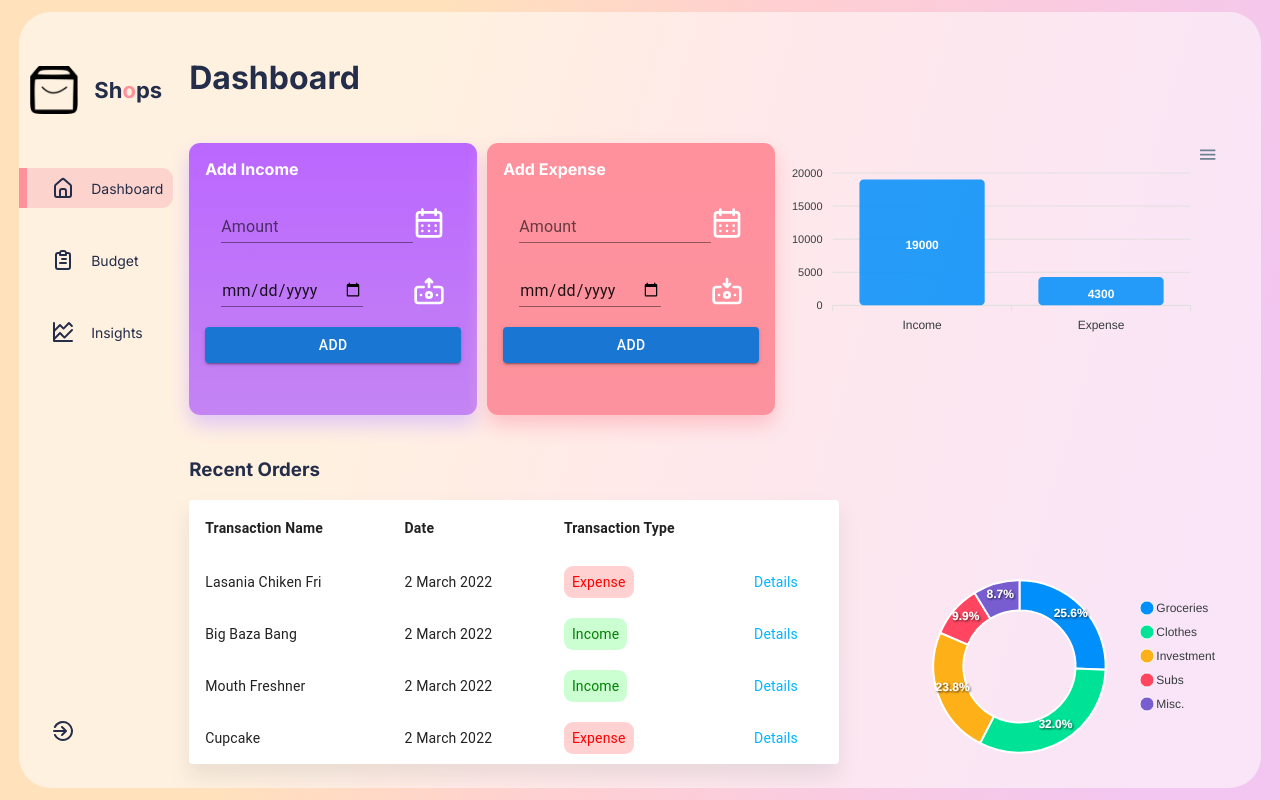
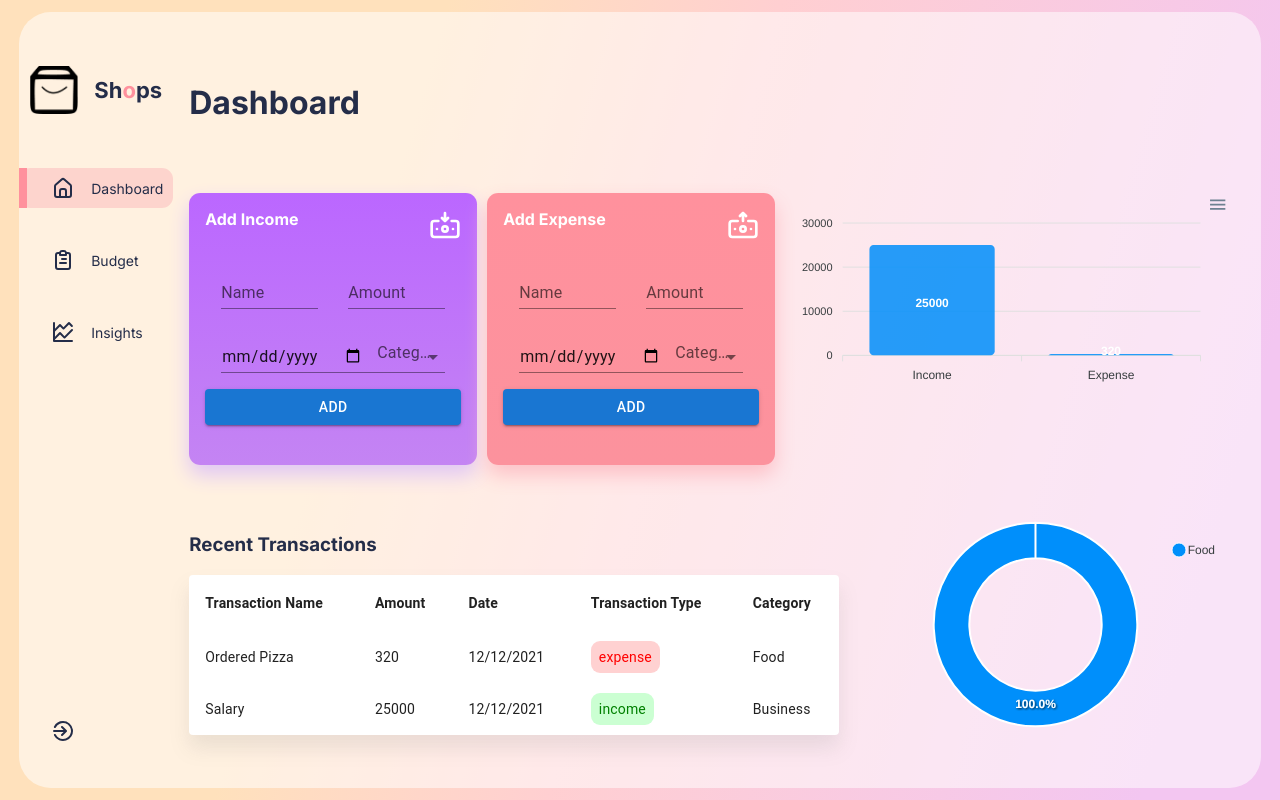
Before and after one commit to sinhadityaforever/github-autopilot, a React (Create React App) app: page / in a window 1280 px wide. Built offline with nearby package versions, Linux system fonts and the light colour scheme.

Commit message:
Dashboard-Fetching all data from one place

```diff
--- a/package.json
+++ b/package.json
@@ -11,6 +11,7 @@
     "@testing-library/react": "^12.0.0",
     "@testing-library/user-event": "^13.2.1",
     "apexcharts": "^3.35.0",
+    "date-fns": "^2.30.0",
     "framer-motion": "^6.2.9",
     "react": "^18.0.0",
     "react-apexcharts": "^1.4.0",
--- a/src/Data/Data.js
+++ b/src/Data/Data.js
@@ -9,6 +9,7 @@ import {
 	UilMoneyInsert,
 	UilMoneyWithdraw
 } from '@iconscout/react-unicons';
+import { format } from 'date-fns';
 
 // Analytics Cards imports
 import { UilUsdSquare, UilMoneyWithdrawal } from '@iconscout/react-unicons';
@@ -103,7 +104,7 @@ export const expenseCardData = [
 			backGround: 'linear-gradient(180deg, #bb67ff 0%, #c484f3 100%)',
 			boxShadow: '0px 10px 20px 0px #e0c6f5'
 		},
-		png: UilMoneyInsert
+		png: UilMoneyWithdraw
 	},
 	{
 		title: 'Add Expense',
@@ -111,7 +112,7 @@ export const expenseCardData = [
 			backGround: 'linear-gradient(180deg, #FF919D 0%, #FC929D 100%)',
 			boxShadow: '0px 10px 20px 0px #FDC0C7'
 		},
-		png: UilMoneyWithdraw
+		png: UilMoneyInsert
 	}
 ];
 
@@ -136,3 +137,43 @@ export const UpdatesData = [
 		time: '2 hours ago'
 	}
 ];
+
+export const categories = [
+	'Food',
+	'Business',
+	'Clothes',
+	'Education',
+	'Entertainment',
+	'Health',
+	'Gifts',
+	'Investments',
+	'Other'
+];
+const categoryObj = {
+	Food: categories[0],
+	Business: categories[1],
+	Clothes: categories[2],
+	Education: categories[3],
+	Entertainment: categories[4],
+	Health: categories[5],
+	Gifts: categories[6],
+	Investments: categories[7],
+	Other: categories[8]
+};
+
+export const transactionsData = [
+	{
+		name: 'Ordered Pizza',
+		date: '12/12/2021',
+		type: 'expense',
+		category: categoryObj.Food,
+		amount: 320
+	},
+	{
+		name: 'Salary',
+		date: '12/12/2021',
+		type: 'income',
+		category: categoryObj.Business,
+		amount: 25000
+	}
+];
--- a/src/components/BudgetChart/BudgetChart.jsx
+++ /dev/null
@@ -1,40 +0,0 @@
-import React from 'react';
-import ReactApexChart from 'react-apexcharts';
-import './BudgetChart.css';
-function BudgetChart() {
-	const initializer = {
-		series: [44, 55, 41, 17, 15],
-
-		options: {
-			labels: ['Groceries', 'Clothes', 'Investment', 'Subs', 'Misc.'],
-			chart: {
-				type: 'donut'
-			},
-			responsive: [
-				{
-					// breakpoint: 480,
-					options: {
-						chart: {
-							width: 200
-						},
-						legend: {
-							position: 'bottom'
-						}
-					}
-				}
-			]
-		}
-	};
-
-	return (
-		<div className="chart">
-			<ReactApexChart
-				series={initializer.series}
-				options={initializer.options}
-				type="donut"
-			/>
-		</div>
-	);
-}
-
-export default BudgetChart;
--- /dev/null
+++ b/src/components/CategoryChart/CategoryChart.jsx
@@ -0,0 +1,63 @@
+import React from 'react';
+import ReactApexChart from 'react-apexcharts';
+import './CategoryChart.css';
+function CategoryChart({ transactionsData }) {
+	//Parsing data for graph
+	const expenseTransactions = transactionsData.filter(
+		(transaction) => transaction.type === 'expense'
+	);
+	const expenseCategories = [
+		...new Set(expenseTransactions.map((transaction) => transaction.category))
+	];
+	const expenseAmountSums = expenseCategories.map((category) => {
+		const categoryTransactions = expenseTransactions.filter(
+			(transaction) => transaction.category === category
+		);
+		const categoryAmountSum = categoryTransactions.reduce(
+			(sum, transaction) => sum + transaction.amount,
+			0
+		);
+		return categoryAmountSum;
+	});
+	//Parsing ends
+
+	const initializer = {
+		series: expenseAmountSums,
+
+		options: {
+			labels: expenseCategories,
+			chart: {
+				type: 'donut'
+			},
+			responsive: [
+				{
+					// breakpoint: 480,
+					options: {
+						chart: {
+							width: 200
+						},
+						legend: {
+							position: 'bottom'
+						}
+					}
+				}
+			]
+		}
+	};
+
+	return (
+		<div className="chart">
+			{transactionsData && expenseAmountSums && expenseCategories ? (
+				<ReactApexChart
+					series={initializer.series}
+					options={initializer.options}
+					type="donut"
+				/>
+			) : (
+				<span>No data to show Chart</span>
+			)}
+		</div>
+	);
+}
+
+export default CategoryChart;
--- a/src/components/ExpenseCard/ExpenseCard.css
+++ b/src/components/ExpenseCard/ExpenseCard.css
@@ -8,7 +8,6 @@
 	color: white;
 	padding: 1rem;
 	position: relative;
-	/* cursor: pointer; */
 	width: 20vw;
 }
 .CompactCard:hover {
@@ -22,7 +21,11 @@
 .topDiv {
 	display: flex;
 	flex-direction: row;
-	justify-content: flex-end;
+	justify-content: space-between;
+	width: 100%;
+}
+.topIcon {
+	align-self: flex-end;
 }
 
 .detail {
@@ -32,19 +35,39 @@
 	align-self: flex-end;
 }
 
-.amount {
-	background: transparent;
-	box-shadow: none;
-}
-
-.input {
+.topInput {
 	padding: 1rem;
 	display: flex;
 	flex-direction: row;
 	justify-content: space-between;
 }
 
+.expense-name {
+	flex: 1;
+	align-self: flex-end;
+}
+
+.amount {
+	flex: 1;
+	padding-left: 30px;
+	align-self: center-flex;
+}
+
+.bottomInput {
+	padding: 1rem;
+	padding-top: 0;
+	display: flex;
+	flex-direction: row;
+	justify-content: space-between;
+}
+
+.category {
+	flex: 0.7;
+	align-self: center-flex;
+}
+
 .date {
+	flex: 1;
 	align-self: flex-end;
 }
 /* radial bar */
--- a/src/components/ExpenseCard/ExpenseCard.jsx
+++ b/src/components/ExpenseCard/ExpenseCard.jsx
@@ -1,13 +1,14 @@
-import React, { useState } from 'react';
+import React from 'react';
 import './ExpenseCard.css';
-import { CircularProgressbar } from 'react-circular-progressbar';
-import 'react-circular-progressbar/dist/styles.css';
 import { motion, AnimateSharedLayout } from 'framer-motion';
-import { UilTimes } from '@iconscout/react-unicons';
-import Chart from 'react-apexcharts';
-import { TextField, Typography, Button, Input } from '@mui/material';
-import { UilCalendarAlt } from '@iconscout/react-unicons';
-import DatePicker from 'react-date-picker';
+import {
+	TextField,
+	Button,
+	Select,
+	MenuItem,
+	InputLabel,
+	FormControl
+} from '@mui/material';
 
 // parent Card
 
@@ -40,8 +41,14 @@ function CompactCard({ param }) {
 				<div className="title">
 					<span>{param.title}</span>
 				</div>
+				<div className="topIcon">
+					<Png size="2rem" />
+				</div>
 			</div>
-			<div className="input">
+			<div className="topInput">
+				<div className="expense-name">
+					<TextField label="Name" variant="standard"></TextField>
+				</div>
 				<div className="amount">
 					<TextField
 						variant="standard"
@@ -56,12 +63,9 @@ function CompactCard({ param }) {
 						}}
 					/>
 				</div>
+			</div>
+			<div className="bottomInput">
 				<div className="date">
-					<UilCalendarAlt size="2rem" />
-				</div>
-			</div>
-			<div className="input">
-				<div className="amount">
 					<TextField
 						variant="standard"
 						type="date"
@@ -74,8 +78,23 @@ function CompactCard({ param }) {
 						}}
 					/>
 				</div>
-				<div className="date">
-					<Png size="2rem" />
+				<div className="category">
+					<FormControl fullWidth>
+						<InputLabel id="category">Category</InputLabel>
+						<Select
+							required
+							variant="standard"
+							labelId="category"
+							label="Category"
+						>
+							{/* <MenuItem value={'groceries'}>Groceries</MenuItem>
+							<MenuItem value={'clothes'}>Clothes</MenuItem>
+							<MenuItem value={'investments'}>Investment</MenuItem> */}
+							{param.categories.map((category) => {
+								return <MenuItem value={category}>{category}</MenuItem>;
+							})}
+						</Select>
+					</FormControl>
 				</div>
 			</div>
 			<Button className="add-button" variant="contained">
--- a/src/components/ExpenseCards/ExpenseCards.jsx
+++ b/src/components/ExpenseCards/ExpenseCards.jsx
@@ -1,6 +1,6 @@
 import React from 'react';
 import './ExpenseCards.css';
-import { expenseCardData } from '../../Data/Data';
+import { categories, expenseCardData } from '../../Data/Data';
 
 import Card from '../Card/Card';
 import ExpenseCard from '../ExpenseCard/ExpenseCard';
@@ -11,7 +11,12 @@ const ExpenseCards = () => {
 			{expenseCardData.map((card, id) => {
 				return (
 					<div className="parentContainer" key={id}>
-						<ExpenseCard title={card.title} color={card.color} png={card.png} />
+						<ExpenseCard
+							categories={categories}
+							title={card.title}
+							color={card.color}
+							png={card.png}
+						/>
 					</div>
 				);
 			})}
--- a/src/components/ExpenseChart/ExpenseChart.jsx
+++ b/src/components/ExpenseChart/ExpenseChart.jsx
@@ -1,10 +1,24 @@
 import React from 'react';
 import ReactApexChart from 'react-apexcharts';
-function ExpenseChart() {
+function ExpenseChart({ transactionsData }) {
+	var expense = 0;
+	var income = 0;
+
+	const getData = () => {
+		transactionsData.forEach((item) => {
+			if (item.type === 'expense') {
+				expense += item.amount;
+			} else {
+				income += item.amount;
+			}
+		});
+	};
+	getData();
+
 	const initializer = {
 		series: [
 			{
-				data: [19000, 4300]
+				data: [income, expense]
 			}
 		],
 		options: {
--- a/src/components/Table/Table.jsx
+++ b/src/components/Table/Table.jsx
@@ -8,41 +8,25 @@ import TableRow from '@mui/material/TableRow';
 import Paper from '@mui/material/Paper';
 import './Table.css';
 
-function createData(name, date, type) {
-	return { name, date, type };
-}
-
-const rows = [
-	createData('Lasania Chiken Fri', '2 March 2022', 'Expense'),
-	createData('Big Baza Bang ', '2 March 2022', 'Income'),
-	createData('Mouth Freshner', '2 March 2022', 'Income'),
-	createData('Cupcake', '2 March 2022', 'Expense')
-];
-
 const makeStyle = (type) => {
-	if (type === 'Income') {
+	if (type === 'income') {
 		return {
 			background: 'rgb(145 254 159 / 47%)',
 			color: 'green'
 		};
-	} else if (type === 'Expense') {
+	} else if (type === 'expense') {
 		return {
 			background: '#ffadad8f',
 			color: 'red'
 		};
 	}
-	// else {
-	// 	return {
-	// 		background: '#59bfff',
-	// 		color: 'white'
-	// 	};
-	// }
 };
 
-export default function BasicTable() {
+export default function BasicTable({ rows }) {
 	return (
 		<div className="Table">
-			<h3>Recent Orders</h3>
+			<h3>Recent Transactions</h3>
+			{rows && rows.length > 0 ? (
 				<TableContainer
 					component={Paper}
 					style={{ boxShadow: '0px 13px 20px 0px #80808029' }}
@@ -51,10 +35,10 @@ export default function BasicTable() {
 						<TableHead>
 							<TableRow>
 								<TableCell>Transaction Name</TableCell>
-							{/* <TableCell align="left">Tracking ID</TableCell> */}
+								<TableCell>Amount</TableCell>
 								<TableCell align="left">Date</TableCell>
 								<TableCell align="left">Transaction Type</TableCell>
-							<TableCell align="left"></TableCell>
+								<TableCell align="left">Category</TableCell>
 							</TableRow>
 						</TableHead>
 						<TableBody style={{ color: 'white' }}>
@@ -66,21 +50,22 @@ export default function BasicTable() {
 									<TableCell component="th" scope="row">
 										{row.name}
 									</TableCell>
-								{/* <TableCell align="left">{row.trackingId}</TableCell> */}
+									<TableCell align="left">{row.amount}</TableCell>
 									<TableCell align="left">{row.date}</TableCell>
 									<TableCell align="left">
 										<span className="status" style={makeStyle(row.type)}>
 											{row.type}
 										</span>
 									</TableCell>
-								<TableCell align="left" className="Details">
-									Details
-								</TableCell>
+									<TableCell align="left">{row.category}</TableCell>
 								</TableRow>
 							))}
 						</TableBody>
 					</Table>
 				</TableContainer>
+			) : (
+				<span>No Records Found</span>
+			)}
 		</div>
 	);
 }
--- a/src/pages/Dashboard/Dashboard.jsx
+++ b/src/pages/Dashboard/Dashboard.jsx
@@ -2,20 +2,21 @@ import React from 'react';
 import Table from '../../components/Table/Table';
 import './Dashboard.css';
 import ExpenseCards from '../../components/ExpenseCards/ExpenseCards';
-import BudgetChart from '../../components/BudgetChart/BudgetChart';
+import CategoryChart from '../../components/CategoryChart/CategoryChart';
 import ExpenseChart from '../../components/ExpenseChart/ExpenseChart';
+import { transactionsData } from '../../Data/Data';
 const Dashboard = () => {
 	return (
 		<div className="Dashboard">
 			<h1>Dashboard</h1>
 			<div className="topDiv">
 				<ExpenseCards />
-				<ExpenseChart />
+				<ExpenseChart transactionsData={transactionsData} />
 			</div>
 
 			<div className="bottomDiv">
-				<Table />
-				<BudgetChart />
+				<Table rows={transactionsData} />
+				<CategoryChart transactionsData={transactionsData} />
 			</div>
 		</div>
 	);
```
Also changed, not shown: src/components/CategoryChart/CategoryChart.css (renamed from src/components/BudgetChart/BudgetChart.css), 2 other files (tests, documents, lock files or other folders). Lines whose indentation alone changed are shown as unchanged.
